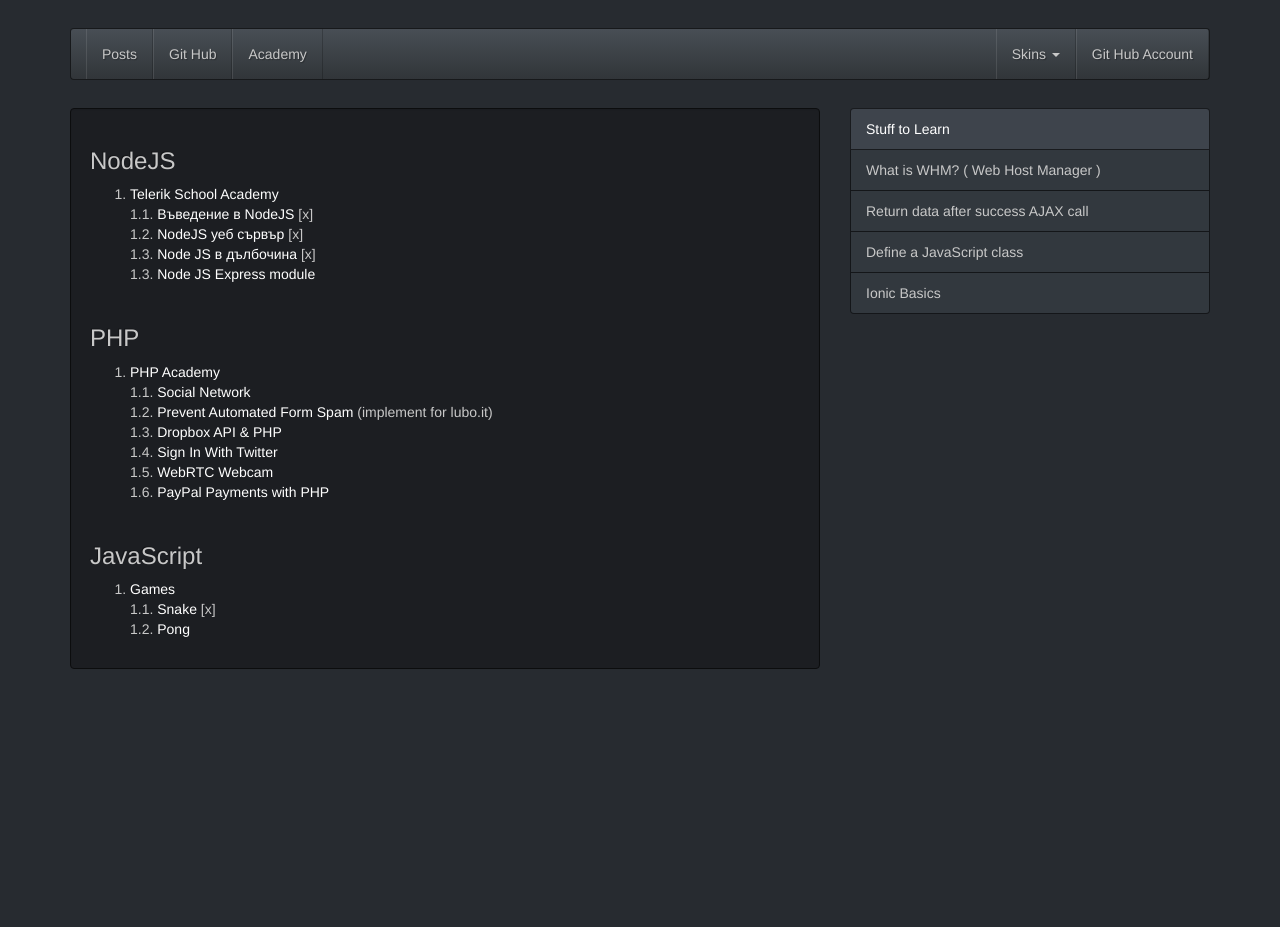
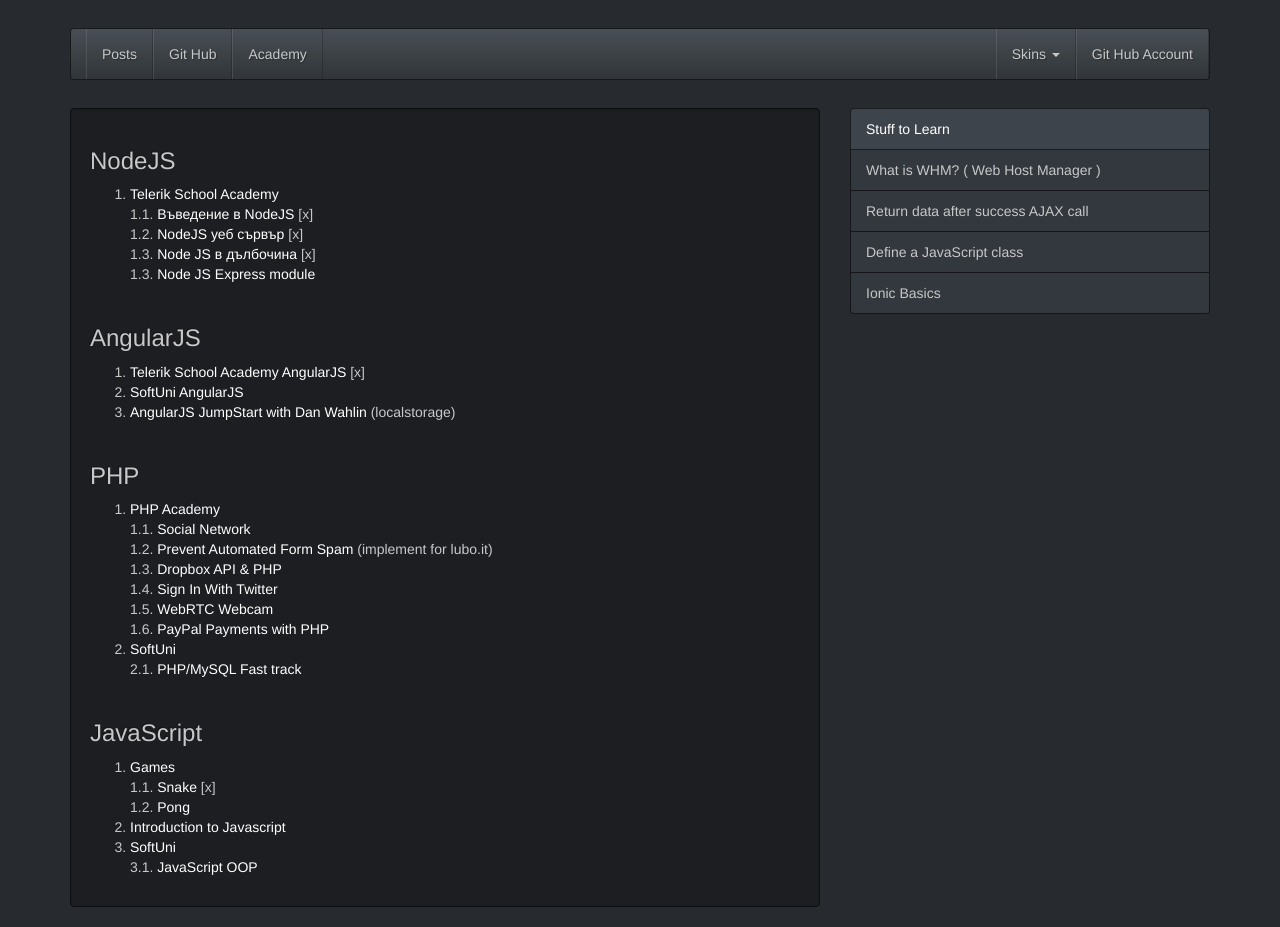
Before and after one commit to donvercety/donvercety.github.io, a Jekyll site: the page built from _posts/2014-12-28-stuff-to-learn.md, in a window 1280 px wide. Built offline with Jekyll 4.4.1, drawn with Linux system fonts in a browser that asks for light colours; nearby versions of some CDN libraries; before the commit the page ends 900 px from its top, so only the background shows below that.

Commit message:
Update 2014-12-28-stuff-to-learn.md

```diff
--- a/_posts/2014-12-28-stuff-to-learn.md
+++ b/_posts/2014-12-28-stuff-to-learn.md
@@ -17,6 +17,14 @@
 
 ---
 
+### AngularJS
+
+1. [Telerik School Academy AngularJS](https://www.youtube.com/playlist?list=PLF4lVL1sPDSnvKV5AedV0W47R6GCSfy0Y) [x]
+2. [SoftUni AngularJS](https://www.youtube.com/playlist?list=PLlcYRzEHmgNmb6W8uo8JY85z2yeXgeC1M)
+3. [AngularJS JumpStart with Dan Wahlin](#) (localstorage)
+
+---
+
 ### PHP
 
 1. [PHP Academy](https://www.youtube.com/channel/UCpOIUW62tnJTtpWFABxWZ8g)
@@ -26,6 +34,8 @@
 1.4. [Sign In With Twitter](https://www.youtube.com/playlist?list=PLfdtiltiRHWHRMnQjPn9G2c1_mbdST9Ao)
 1.5. [WebRTC Webcam](https://www.youtube.com/playlist?list=PLfdtiltiRHWHfAjJVDX0N7JSVBatb8ERF)
 1.6. [PayPal Payments with PHP](https://www.youtube.com/playlist?list=PLfdtiltiRHWE_c8jjW5OeweL1c_8uqcnW)
+2. [SoftUni](#)
+2.1. [PHP/MySQL Fast track](https://www.youtube.com/playlist?list=PLlcYRzEHmgNnEp3_R64YfsmUqVWwKjke1)
 
 ---
 
@@ -34,3 +44,6 @@
 1. [Games](https://www.youtube.com/playlist?list=PLDu4C7CHISoKbi-do2VKUfS6cv36C57y4)
 1.1. [Snake](https://www.youtube.com/watch?v=uU5YPIvJ24Y) [x]
 1.2. [Pong](https://www.youtube.com/watch?v=KApAJhkkqkA)
+2. [Introduction to Javascript](https://www.youtube.com/playlist?list=PLF343117DF6341CA7)
+3. [SoftUni](#)
+3.1. [JavaScript OOP](https://www.youtube.com/playlist?list=PLlcYRzEHmgNk9JgFU7tXEAPcZX71oNXx6)
```
